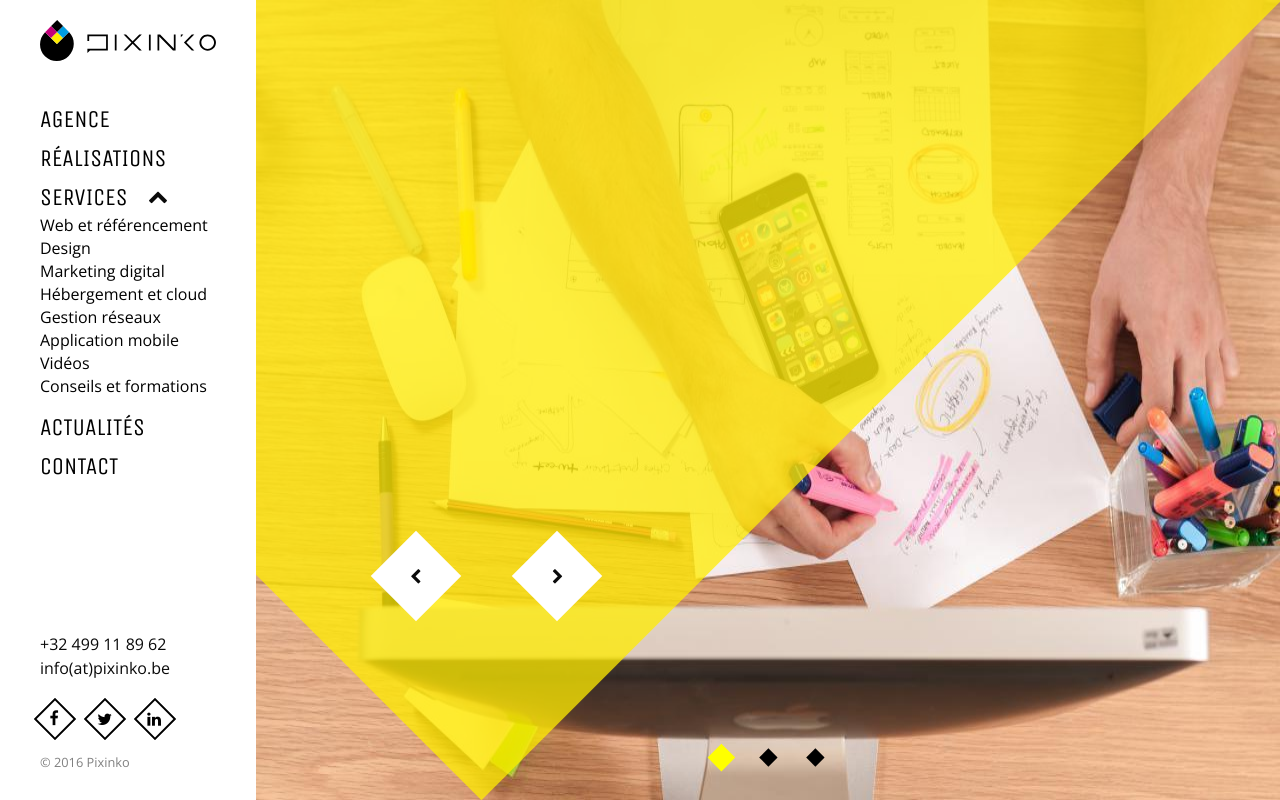
After one commit to CelineThiry/Pix, a PHP site: page /index.php in a window 1280 px wide. The commit adds this page. Run offline with PHP 8.4, Linux system fonts and the light colour scheme; some libraries are stand-ins or nearby versions.

Commit message:
- Changed animation on socila media on sidebar - Changed text-align on with media

```diff
--- a/css/style.css
+++ b/css/style.css
@@ -27,7 +27,8 @@ ul.my-menu {
   font-size: 1.5rem;
   padding: 0;
   margin: 0;
-  text-transform: uppercase; }
+  text-transform: uppercase;
+  text-align: left; }
   ul.my-menu li {
     list-style-type: none;
     margin-bottom: 3px; }
@@ -67,16 +68,61 @@ ul.my-submenu {
   margin-bottom: 0.8rem; }
 
 .social-media {
+  height: 40px;
+  list-style-type: none;
   margin: 0;
-  text-align: left;
-  padding: 0; }
-  .social-media li {
-    list-style-type: none;
+  padding: 0;
+  text-align: center; }
+  .social-media .hide-text {
+    text-indent: 100%;
+    white-space: nowrap;
+    overflow: hidden;
+    display: block; }
+  .social-media .ease-all {
+    -webkit-transition: box-shadow 400ms ease-in-out, color 400ms ease-in-out;
+    -moz-transition: box-shadow 400ms ease-in-out, color 400ms ease-in-out;
+    -o-transition: box-shadow 400ms ease-in-out, color 400ms ease-in-out;
+    -ms-transition: box-shadow 400ms ease-in-out, color 400ms ease-in-out;
+    transition: box-shadow 400ms ease-in-out, color 400ms ease-in-out; }
+  .social-media li a {
     display: inline-block;
-    width: 3.5vw; }
-  .social-media img {
-    fill: white;
-    width: 80%; }
+    float: left;
+    width: 30px;
+    height: 30px;
+    margin-right: 1.25rem;
+    text-align: center;
+    padding-top: 3px;
+    transform: rotate(45deg);
+    /*background-color: #222;*/
+    -webkit-box-shadow: inset 0 0 0 2px black;
+    -moz-box-shadow: inset 0 0 0 2px black;
+    -o-box-shadow: inset 0 0 0 2px black;
+    -ms-box-shadow: inset 0 0 0 2px black;
+    box-shadow: inset 0 0 0 2px black;
+    color: black; }
+    .social-media li a .fa {
+      transform: rotate(-45deg); }
+  .social-media li .facebook:hover {
+    -webkit-box-shadow: inset 0 0 0 30px #3b5998;
+    -moz-box-shadow: inset 0 0 0 30px #3b5998;
+    -o-box-shadow: inset 0 0 0 30px #3b5998;
+    -ms-box-shadow: inset 0 0 0 30px #3b5998;
+    box-shadow: inset 0 0 0 30px #3b5998;
+    color: white; }
+  .social-media li .twitter:hover {
+    -webkit-box-shadow: inset 0 0 0 30px #55acee;
+    -moz-box-shadow: inset 0 0 0 30px #55acee;
+    -o-box-shadow: inset 0 0 0 30px #55acee;
+    -ms-box-shadow: inset 0 0 0 30px #55acee;
+    box-shadow: inset 0 0 0 30px #55acee;
+    color: white; }
+  .social-media li .linkedin:hover {
+    -webkit-box-shadow: inset 0 0 0 30px #0077B5;
+    -moz-box-shadow: inset 0 0 0 30px #0077B5;
+    -o-box-shadow: inset 0 0 0 30px #0077B5;
+    -ms-box-shadow: inset 0 0 0 30px #0077B5;
+    box-shadow: inset 0 0 0 30px #0077B5;
+    color: white; }
 
 .address {
   padding-bottom: 1rem; }
@@ -402,10 +448,12 @@ main {
     left: -100vw;
     right: 0;
     z-index: 26; }
+    .sidebar header, .sidebar nav, .sidebar footer {
+      padding: 1.25rem 15px 0 15px; }
     .sidebar header {
       display: none; }
     .sidebar nav li {
-      text-align: center; }
+      text-align: left; }
     .sidebar footer {
       position: static;
       bottom: auto; }
@@ -534,7 +582,7 @@ main {
 
   .address p, .copyright p {
     font-size: 1.5rem; } }
-@media (max-height: 680px) {
+@media (max-height: 670px) {
   .trigger {
     display: none; }
 
--- /dev/null
+++ b/index.php
@@ -0,0 +1,219 @@
+<!DOCTYPE html>
+<html lang="en">
+<head>
+	<meta name="robots" content="noindex, nofollow">
+	<meta name="viewport" content="width=device-width, initial-scale=1.0, maximum-scale=1.0, user-scalable=0" />
+	<!-- I FOUND SOMETHING IMPORTANT : Tag above is what define how the design must reacts to different size of device such as tablet and smartphone  -->
+	<meta charset="UTF-8">
+	<title>Pixinko</title>
+	<meta name="description" content="Pixinko, votre agence crehacktive 360°.">
+	<link rel="stylesheet" href="css/foundation.css">
+	<link rel="stylesheet" href="css/style.css">
+	<link rel="stylesheet" href="css/slider.css">
+	<link rel="stylesheet" href="font-awesome-4.5.0/css/font-awesome.min.css">
+	<link href='https://fonts.googleapis.com/css?family=Open+Sans' rel='stylesheet' type='text/css'>
+	<link href='https://fonts.googleapis.com/css?family=Unica+One' rel='stylesheet' type='text/css'>
+</head>
+<body>
+
+<section class="container">
+	<div class="sidebar">
+		<header>
+			<a href="index.html">
+			<img src="img/logo_pixinko.svg" alt="">
+		</a>
+		</header>
+		<nav>
+			<ul class="my-menu">
+				<li><a href="#">Agence</a></li>
+				<li><a href="#">Réalisations</a></li>
+				<li>
+				<a href="#">Services</a><button class="trigger active"><i class="fa fa-chevron-down"></i></button>
+					<ul class="dropdown my-submenu">
+						<li><a href="#">Web et référencement</a></li>
+						<li><a href="#">Design</a></li>
+						<li><a href="#">Marketing digital</a></li>
+						<li><a href="#">Hébergement et cloud</a></li>
+						<li><a href="#">Gestion réseaux</a></li>
+						<li><a href="#">Application mobile</a></li>
+						<li><a href="#">Vidéos</a></li>
+						<li><a href="#">Conseils et formations</a></li>
+					</ul>
+				</li>
+				<li><a href="#">Actualités</a></li>
+				<li><a href="#">Contact</a></li>
+
+			</ul>
+		</nav>
+		<footer>
+			<div class="address">
+				<p>+32 499 11 89 62</p>
+				<p>info(at)pixinko.be</p>
+			</div>
+
+			<ul class="social-media">
+				<li>
+					<a class="ease-all facebook" href="#">
+						<i class="fa fa-facebook"></i>
+						<span class="hide-text">Facebook</span>
+					</a>
+				</li>
+				<li>
+					 <a class="ease-all twitter" href="#">
+					 <i class="fa fa-twitter"></i>
+					 <span class="hide-text">Twitter</span>
+					 </a>
+				</li>
+				<li>
+					<a class="ease-all linkedin" href="#">
+					 <i class="fa fa-linkedin"></i>
+					 <span class="hide-text">Linkedin</span>
+					 </a>
+				</li>
+
+			</ul>
+			<div class="copyright">
+				<p>© 2016 Pixinko</p>
+			</div>
+
+		</footer>
+	</div> <!-- END SIDEBAR -->
+
+	<div class="menu-responsive">
+		<div class="burger-icon-container">
+			<div class="burger">
+				<div class="icon"></div>
+			</div>
+		</div>
+
+			<a class="" href="index.html">
+				<img src="img/logo_pixinko.svg" alt="">
+			</a>
+
+
+	</div><!-- END RESPONSIVE MENU -->
+	<!-- <header class="menu-responsive">
+		<div class="my-header row align-middle">
+			<div class="home-logo small-9 columns">
+				<a href="index.html"><img src="img/logo_pixinko.svg" alt="Home"></a>
+			</div>
+			<div class="burger-icon-container columns">
+
+					<div class="burger align-middle">
+						<div class="icon"></div>
+					</div>
+
+			</div>
+		</div>
+		<div class="navigation">
+				<nav class="navigation-list">
+					<ul class="my-menu responsive">
+						<li><a href="#">Agence</a></li>
+						<li><a href="#">Réalisations</a></li>
+						<li><a href="#">Services</a></li>
+						<li><a href="#">Contact</a></li>
+					</ul>
+					<footer>
+						<ul class="social-media responsive">
+							<li><a href=""><img src="img/linkedin.svg" alt="linkedin"></a></li>
+							<li><a href=""><img src="img/twitter.svg" alt="twitter"></a></li>
+							<li><a href=""><img src="img/facebook.svg" alt="facebook"></a></li>
+						</ul>
+						<div class="address responsive">
+							<p>+32 499 11 89 62</p>
+							<p>info(at)pixinko.be</p>
+						</div>
+						<div class="copyright responsive">
+							<p>c 2016 Pixinko</p>
+						</div>
+					</footer>
+				</nav> <!-- END NAV-LIST
+		</div><!-- END NAVIGATION -->
+	<!-- </header> -->
+		<!-- END HEADER -> ONLY VISIBLE ON TABLET AND SMARTPHONE -->
+
+	<main>
+		<div class="container-cover layer1">
+			<div class="slider">
+			  <ul>
+			    <li id="slide1">
+			      <img src="img/slide1.jpg" />
+			    </li>
+			    <li id="slide2">
+			      <img src="img/slide2.jpg" />
+			    </li>
+			    <li id="slide3">
+			      <img src="img/slide3.jpg" />
+			    </li>
+			  </ul>
+
+			</div> <!-- END SLIDER -->
+		</div><!-- END CONTAINER / LAYER1-->
+		<div class="layer2">
+			<div class="wrapper">
+				<div class="second-wrapper">
+					<button class="prev"><i class="fa fa-chevron-right"></i></button>
+		  			<button class="next"><i class="fa fa-chevron-left"></i></button>
+				</div>
+				<div class="second-wrapper bullet">
+					<ul>
+						<li class="active"><a href="#" class="bullet1"></a></li>
+						<li><a href="#" class="bullet2"></a></li>
+						<li><a href="#" class="bullet3"></a></li>
+					</ul>
+				</div>
+			</div>
+		</div> <!-- END LAYER 2 -->
+		<div class="layer3">
+			<div class="slider-text">
+			  <ul>
+			    <li id="slide1">
+			      <div class="block-text">
+			      <h1>crehacktive<br>developpement<br>agency</h1>
+			      <p>print - web - mobile - video - training - IT</p>
+				      <div class="exergue">
+				      	<p>Lorem ipsum dolor sit amet, consectetur adipisicing elit. Nesciunt cum provident</p>
+
+				      </div>
+			      </div>
+			    </li>
+			    <li id="slide2">
+			      <div class="block-text">
+			      <h1>crehacktive<br>developpement<br>agency</h1>
+			      <p>print - web - mobile - video - training - IT</p>
+			      <div class="exergue">
+			      	<p>Lorem ipsum dolor sit amet, consectetur adipisicing elit. Repellendus error pariatur </p>
+
+			      </div>
+
+			      </div>
+			    </li>
+			    <li id="slide3">
+			      <div class="block-text">
+			      <h1>crehacktive<br>developpement<br>agency</h1>
+			      <p>print - web - mobile - video - training - IT</p>
+				      <div class="exergue">
+				      	<p>Lorem ipsum dolor sit amet, consectetur adipisicing elit. </p>
+
+				      </div>
+			      </div>
+			    </li>
+			  </ul>
+
+			</div>
+		</div>
+		<!-- END LAYER 3 -->
+	</main>
+
+</section> <!-- END CONTAINER -->
+
+
+
+<script src="js/jquery-1.12.2.min.js"></script>
+<script src="js/script.js"></script>
+<script src="js/slider.js"></script>
+<script src="js/vendor/foundation.min.js"></script>
+<script src="js/vendor/what-input.js"></script>
+
+</body>
+</html>
--- a/sass/style.scss
+++ b/sass/style.scss
@@ -41,6 +41,7 @@ ul.my-menu{
 	padding: 0;
 	margin: 0;
 	text-transform: uppercase;
+	text-align: left;
 
 	li{
 		list-style-type: none;
@@ -98,25 +99,88 @@ ul.my-submenu{
 }
 
 .social-media{
+	height: 40px;
+  	list-style-type: none;
+  	margin: 0;
+  	padding: 0;
+  	text-align: center;
 
-	margin: 0;
-	text-align: left;
-	padding: 0;
-	li{
-		list-style-type: none;
-		display: inline-block;
-		width: 3.5vw;
+  	.hide-text{
+	text-indent: 100%;
+	white-space: nowrap;
+	overflow: hidden;
+	display: block;
 	}
 
-	a{
+	.ease-all{
+		-webkit-transition: box-shadow 400ms ease-in-out, color 400ms ease-in-out;
+		-moz-transition: box-shadow 400ms ease-in-out, color 400ms ease-in-out;
+		-o-transition: box-shadow 400ms ease-in-out, color 400ms ease-in-out;
+		-ms-transition: box-shadow 400ms ease-in-out, color 400ms ease-in-out;
+		transition: box-shadow 400ms ease-in-out, color 400ms ease-in-out;
+	}
+	li{
+		// list-style-type: none;
+		// display: inline-block;
+		// width: 3.5vw;
 
-	}
+		a{
+			display: inline-block;
+			float: left;
+			width: 30px;
+			height: 30px;
+			margin-right: 1.25rem;
+			text-align: center;
+			padding-top: 3px;
+  			transform: rotate(45deg);
 
-	img{
-		fill: white;
-		width: 80%;
+			/*background-color: #222;*/
+			-webkit-box-shadow: inset 0 0 0 2px black;
+			-moz-box-shadow: inset 0 0 0 2px black;
+			-o-box-shadow: inset 0 0 0 2px black;
+			-ms-box-shadow: inset 0 0 0 2px black;
+			box-shadow: inset 0 0 0 2px black;
+
+			color: black;
+
+			.fa{
+				  transform: rotate(-45deg);
+				}
+		}
+
+		.facebook:hover{
+				-webkit-box-shadow: inset 0 0 0 30px #3b5998;
+				-moz-box-shadow: inset 0 0 0 30px #3b5998;
+				-o-box-shadow: inset 0 0 0 30px #3b5998;
+				-ms-box-shadow: inset 0 0 0 30px #3b5998;
+				box-shadow: inset 0 0 0 30px #3b5998;
+
+				color: white;
+		}
+		.twitter:hover{
+				-webkit-box-shadow: inset 0 0 0 30px #55acee;
+				-moz-box-shadow: inset 0 0 0 30px #55acee;
+				-o-box-shadow: inset 0 0 0 30px #55acee;
+				-ms-box-shadow: inset 0 0 0 30px #55acee;
+				box-shadow: inset 0 0 0 30px #55acee;
+
+				color: white;
+		}
+		.linkedin:hover{
+				-webkit-box-shadow: inset 0 0 0 30px #0077B5;
+				-moz-box-shadow: inset 0 0 0 30px #0077B5;
+				-o-box-shadow: inset 0 0 0 30px #0077B5;
+				-ms-box-shadow: inset 0 0 0 30px #0077B5;
+				box-shadow: inset 0 0 0 30px #0077B5;
+
+				color: white;
+		}
 	}
 }
+
+
+
+
 
 .address{
 	padding-bottom: 1rem;
@@ -576,13 +640,17 @@ position: relative;
 	left: -100vw;
 	right: 0;
 	z-index: 26;
+		header, nav, footer{
+			padding: 1.25rem 15px 0 15px;
+		}
 		header{
 			display: none;
+
 		}
 
 		nav{
 			li{
-				text-align: center;
+				text-align: left;
 			}
 		}
 		footer{
@@ -771,7 +839,7 @@ position: relative;
 
 }
 
-@media (max-height: 680px){
+@media (max-height: 670px){
 
 	.trigger{
 		display: none;
```
Also changed, not shown: 1 other file.
